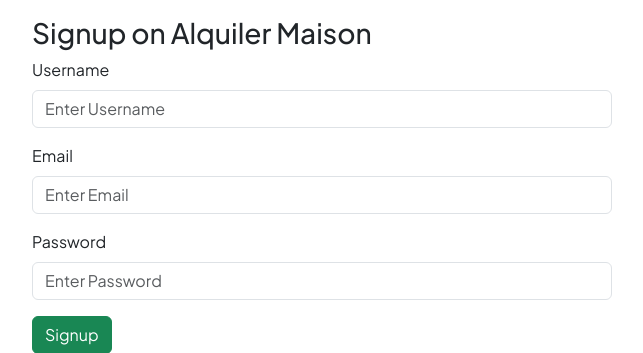
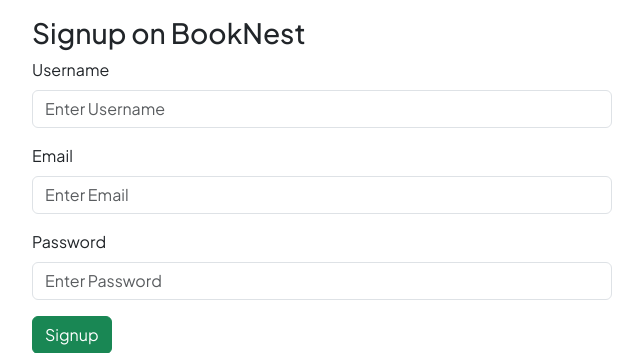
Before and after one commit to Vansh-tech1/BookNest, a Node server app: page /signup in a window 1280 px wide. Shown: the part 80-433 px from the top of the page, without its empty margins (318-961 px from the left). Run offline with Node 20, Linux system fonts and the light colour scheme; some libraries are stand-ins or nearby versions.

Commit message:
minor changes

```diff
--- a/views/users/signup.ejs
+++ b/views/users/signup.ejs
@@ -2,7 +2,7 @@
 
 <div class="row mt-3" >
     <div class="col-6 offset-3" >
-        <h3>Signup on Alquiler Maison</h3>
+        <h3>Signup on BookNest</h3>
         <form method="post" action="/signup" class="needs-validation" novalidate>
             <div class="mb-3">
                 <label for="username" class="form-label">Username</label>
```
